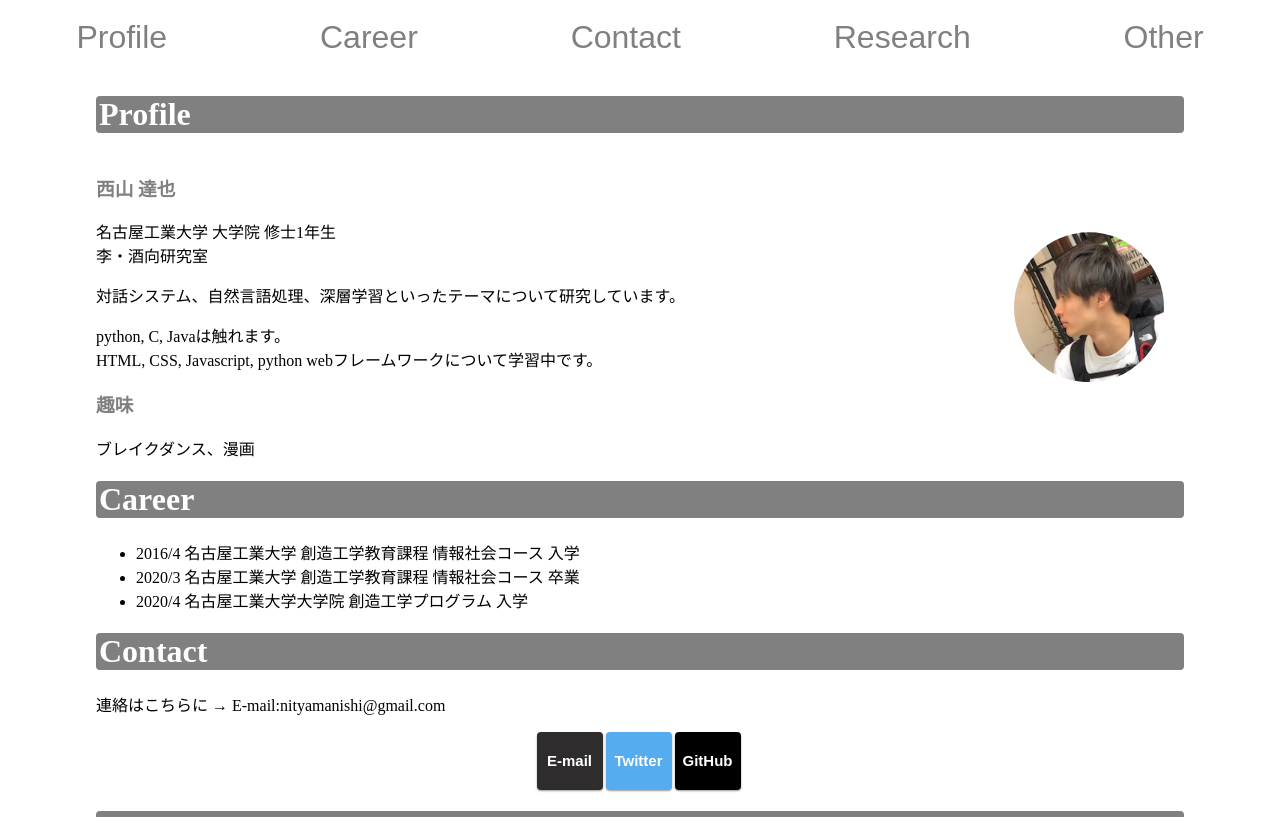
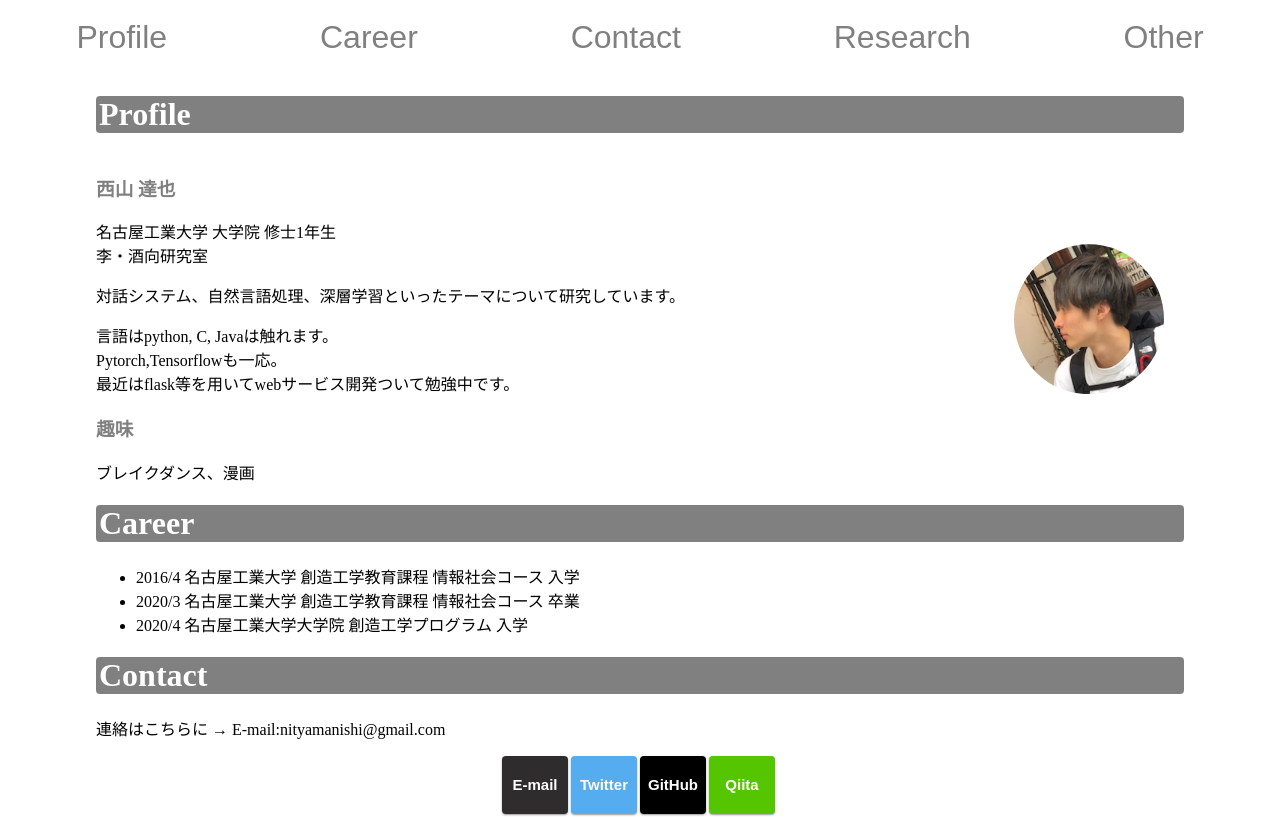
Before and after one commit to ntatsuyag/my_homepage, a plain HTML site: page index.html in a window 1280 px wide. Shown: the top 817 px of the page. Drawn offline with Linux system fonts and the light colour scheme.

Commit message:
qiitaリンクとプロフィールの加筆

```diff
--- a/index.html
+++ b/index.html
@@ -3,7 +3,7 @@
 <head>
     <meta charset="UTF-8">
     <meta name="viewport" content="width=device-width, initial-scale=1.0">
-    <title>Tatsuya NishiyamaのHP</title>
+    <title>Tatsuya Nishiyama</title>
     <link rel="stylesheet" href="style.css" media="screen">
 </head>
 <body>
@@ -34,8 +34,9 @@
                 <div>名古屋工業大学 大学院 修士1年生</div>
                 <a href="https://www.slp.nitech.ac.jp/"><div>李・酒向研究室</div></a>
                 <p>対話システム、自然言語処理、深層学習といったテーマについて研究しています。</p>
-                <div>python, C, Javaは触れます。</div>
-                <div>HTML, CSS, Javascript, python webフレームワークについて学習中です。</div>
+                <div>言語はpython, C, Javaは触れます。</div>
+                <div>Pytorch,Tensorflowも一応。</div>
+                <div>最近はflask等を用いてwebサービス開発ついて勉強中です。</div>
                 <h3>趣味</h3>
                 <div>ブレイクダンス、漫画</div>
             </div>
@@ -55,6 +56,7 @@
             <li><a class="follow_buttom mail" href="mailto:nityamanishi@gmail.com"><div>E-mail</div></a></li>
             <li><a class="follow_buttom twitter" href="https://twitter.com/yama_nisshii"><div>Twitter</div></a></li>
             <li><a class="follow_buttom github" href="https://github.com/ntatsuyag"><div>GitHub</div></a></li>
+            <li><a class="follow_buttom qiita" href="https://qiita.com/ntatsuya"><div>Qiita</div></a></li>
         </nl>
 
         <h1 id="Research">Research</h1>
--- a/style.css
+++ b/style.css
@@ -192,6 +192,9 @@ main h3{
 .github{
     background: black;
 }
+.qiita{
+    background: #55c500;
+}
 
 /* ボタン内テキスト調整 */
 .follow_buttom div{
```
